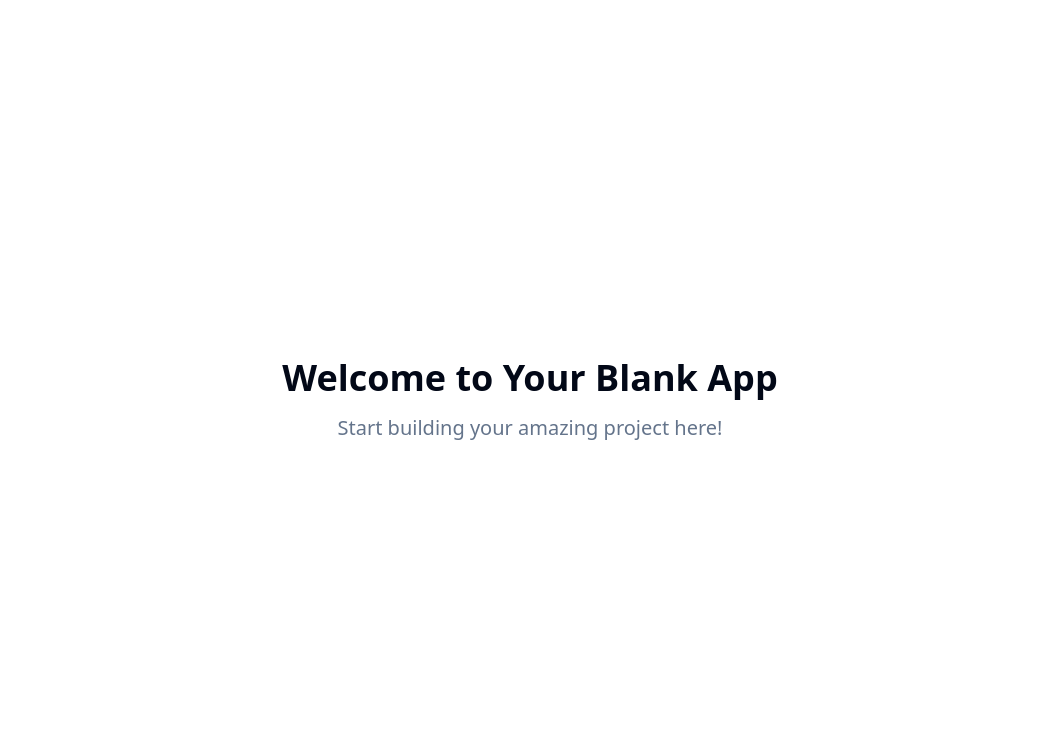
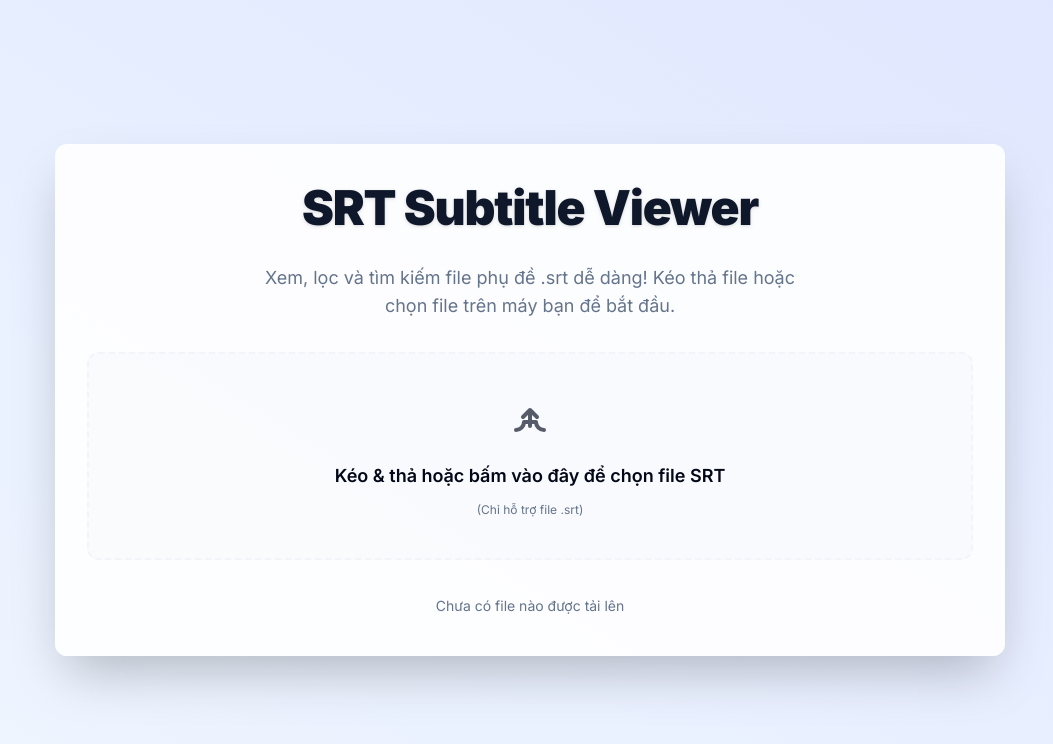
Before and after one commit to besenai/sleek-subtitle-vision-71, a React (Vite) app: page / in a window 1280 px wide. Shown: the top 744 px of the page, without its empty margins (110-1163 px from the left). Built offline with nearby package versions, Linux system fonts and the light colour scheme.

Commit message:
Add SRT Subtitle Viewer
Implement a webapp for viewing SRT subtitles with a modern and beautiful interface.

```diff
--- a/index.html
+++ b/index.html
@@ -1,23 +1,26 @@
+
 <!DOCTYPE html>
 <html lang="en">
   <head>
     <meta charset="UTF-8" />
     <meta name="viewport" content="width=device-width, initial-scale=1.0" />
-    <title>sleek-subtitle-vision</title>
-    <meta name="description" content="Lovable Generated Project" />
+    <title>SRT Subtitle Viewer</title>
+    <meta name="description" content="Xem file phụ đề SRT nhanh, đẹp & hiện đại" />
     <meta name="author" content="Lovable" />
 
-    <meta property="og:title" content="sleek-subtitle-vision" />
-    <meta property="og:description" content="Lovable Generated Project" />
+    <meta property="og:title" content="SRT Subtitle Viewer" />
+    <meta property="og:description" content="Xem file phụ đề SRT nhanh, đẹp & hiện đại" />
     <meta property="og:type" content="website" />
     <meta property="og:image" content="https://lovable.dev/opengraph-image-p98pqg.png" />
 
     <meta name="twitter:card" content="summary_large_image" />
     <meta name="twitter:site" content="@lovable_dev" />
     <meta name="twitter:image" content="https://lovable.dev/opengraph-image-p98pqg.png" />
+    <!-- Thêm Inter font (Google Fonts) -->
+    <link rel="stylesheet" href="https://fonts.googleapis.com/css2?family=Inter:wght@400;600;900&display=swap">
   </head>
 
-  <body>
+  <body class="font-sans">
     <div id="root"></div>
     <script type="module" src="/src/main.tsx"></script>
   </body>
--- /dev/null
+++ b/src/components/SubtitleList.tsx
@@ -0,0 +1,74 @@
+
+import React, { useState } from "react";
+import { SubtitleItem } from "@/lib/srtParser";
+
+interface SubtitleListProps {
+  items: SubtitleItem[];
+}
+
+const SubtitleList: React.FC<SubtitleListProps> = ({ items }) => {
+  const [search, setSearch] = useState("");
+  const [highlightId, setHighlightId] = useState<number|null>(null);
+
+  const filtered =
+    search.trim() === ""
+      ? items
+      : items.filter(
+          (item) =>
+            item.text.toLowerCase().includes(search.toLowerCase()) ||
+            item.id.toString() === search ||
+            item.start.includes(search) ||
+            item.end.includes(search)
+        );
+
+  return (
+    <div className="w-full mt-6 flex flex-col bg-card shadow-xl rounded-xl border border-border animate-fade-in">
+      <div className="px-6 pt-5 flex flex-col sm:flex-row sm:items-center gap-2">
+        <h2 className="text-2xl font-bold flex-1">Danh sách Subtitles ({filtered.length})</h2>
+        <input
+          type="text"
+          placeholder="Tìm kiếm nội dung, thời gian, số dòng..."
+          value={search}
+          onChange={(e) => setSearch(e.target.value)}
+          className="rounded-md border px-3 py-1 bg-accent focus:outline-primary transition w-full sm:w-56 text-base"
+        />
+      </div>
+      <div className="overflow-x-auto overflow-y-auto max-h-[60vh] mt-3 min-h-[10rem]">
+        <table className="min-w-full table-auto">
+          <thead>
+            <tr className="bg-accent/70">
+              <th className="text-left px-4 py-2 text-sm font-medium text-muted-foreground">#</th>
+              <th className="text-left px-4 py-2 text-sm font-medium text-muted-foreground">Thời gian</th>
+              <th className="text-left px-4 py-2 text-sm font-medium text-muted-foreground">Nội dung</th>
+            </tr>
+          </thead>
+          <tbody>
+            {filtered.length === 0 ? (
+              <tr>
+                <td colSpan={3} className="px-4 py-4 text-center text-muted-foreground">Không tìm thấy subtitle nào.</td>
+              </tr>
+            ) : (
+              filtered.map((item) => (
+                <tr
+                  key={item.id}
+                  className={`transition cursor-pointer hover:bg-primary/10 ${
+                    highlightId === item.id ? "bg-primary/10 text-primary" : ""
+                  }`}
+                  onMouseEnter={() => setHighlightId(item.id)}
+                  onMouseLeave={() => setHighlightId(null)}
+                  onClick={() => setHighlightId(item.id)}
+                >
+                  <td className="px-4 py-2 w-10 font-semibold">{item.id}</td>
+                  <td className="px-4 py-2 whitespace-nowrap">{item.start} - {item.end}</td>
+                  <td className="px-4 py-2 font-mono whitespace-pre-line">{item.text}</td>
+                </tr>
+              ))
+            )}
+          </tbody>
+        </table>
+      </div>
+    </div>
+  );
+};
+
+export default SubtitleList;
--- /dev/null
+++ b/src/components/SubtitleUploader.tsx
@@ -0,0 +1,66 @@
+
+import React, { useRef } from "react";
+import { toast } from "@/hooks/use-toast";
+
+interface SubtitleUploaderProps {
+  onUpload: (content: string) => void;
+}
+
+const SubtitleUploader: React.FC<SubtitleUploaderProps> = ({ onUpload }) => {
+  const ref = useRef<HTMLInputElement>(null);
+
+  const handleFile = (file: File) => {
+    if (!file.name.endsWith(".srt")) {
+      toast({ title: "Vui lòng chọn file .srt!", variant: "destructive" });
+      return;
+    }
+    const reader = new FileReader();
+    reader.onload = (e) => {
+      const content = e.target?.result as string;
+      onUpload(content);
+      toast({ title: "Tải file SRT thành công!", variant: "default" });
+    };
+    reader.onerror = () => {
+      toast({ title: "Không thể đọc file!", variant: "destructive" });
+    };
+    reader.readAsText(file);
+  };
+
+  const onDrop = (e: React.DragEvent<HTMLDivElement>) => {
+    e.preventDefault();
+    const file = e.dataTransfer.files && e.dataTransfer.files[0];
+    if (file) handleFile(file);
+  };
+
+  const onInputChange = (e: React.ChangeEvent<HTMLInputElement>) => {
+    const file = e.target.files && e.target.files[0];
+    if (file) handleFile(file);
+  };
+
+  return (
+    <div
+      className="w-full py-10 border-2 border-dashed border-accent rounded-xl cursor-pointer bg-accent/30 hover:bg-accent/40 transition flex flex-col items-center gap-3"
+      onDragOver={(e) => e.preventDefault()}
+      onDrop={onDrop}
+      onClick={() => ref.current?.click()}
+      tabIndex={0}
+      role="button"
+      aria-label="Chọn hoặc kéo thả file SRT"
+    >
+      <svg width="48" height="48" fill="none" viewBox="0 0 24 24" stroke="currentColor" className="text-primary/70 mb-2">
+        <path strokeLinecap="round" strokeLinejoin="round" strokeWidth={2} d="M12 16v-8m0 0l-3.5 3.5M12 8l3.5 3.5M19 17.998A4 4 0 0115 13.999H9a4 4 0 01-4 4"/>
+      </svg>
+      <span className="font-semibold text-lg">Kéo &amp; thả hoặc bấm vào đây để chọn file SRT</span>
+      <span className="text-xs text-muted-foreground">(Chỉ hỗ trợ file .srt)</span>
+      <input
+        ref={ref}
+        type="file"
+        accept=".srt"
+        onChange={onInputChange}
+        className="hidden"
+      />
+    </div>
+  );
+};
+
+export default SubtitleUploader;
--- /dev/null
+++ b/src/lib/srtParser.ts
@@ -0,0 +1,35 @@
+
+export interface SubtitleItem {
+  id: number;
+  start: string;
+  end: string;
+  text: string;
+}
+
+function parseTime(str: string) {
+  // SRT định dạng: 00:00:05,000
+  return str.replace(',', '.');
+}
+
+export function parseSRT(srt: string): SubtitleItem[] {
+  const entries = srt
+    .replace(/\r\n/g, '\n')
+    .replace(/\r/g, '\n')
+    .split('\n\n')
+    .filter(Boolean);
+
+  const subs: SubtitleItem[] = [];
+
+  for (const entry of entries) {
+    const lines = entry.split('\n');
+    if (lines.length >= 3) {
+      const id = parseInt(lines[0]);
+      const [start, end] = lines[1].split(' --> ').map(parseTime);
+      const text = lines.slice(2).join('\n');
+      if (!isNaN(id) && start && end && text) {
+        subs.push({ id, start, end, text });
+      }
+    }
+  }
+  return subs;
+}
--- a/src/pages/Index.tsx
+++ b/src/pages/Index.tsx
@@ -1,11 +1,37 @@
-// Update this page (the content is just a fallback if you fail to update the page)
+
+import React, { useState } from "react";
+import SubtitleUploader from "@/components/SubtitleUploader";
+import SubtitleList from "@/components/SubtitleList";
+import { parseSRT, SubtitleItem } from "@/lib/srtParser";
 
 const Index = () => {
+  const [subtitles, setSubtitles] = useState<SubtitleItem[] | null>(null);
+
+  const handleSrtUpload = (content: string) => {
+    const result = parseSRT(content);
+    setSubtitles(result);
+  };
+
   return (
-    <div className="min-h-screen flex items-center justify-center bg-background">
-      <div className="text-center">
-        <h1 className="text-4xl font-bold mb-4">Welcome to Your Blank App</h1>
-        <p className="text-xl text-muted-foreground">Start building your amazing project here!</p>
+    <div className="min-h-screen bg-gradient-to-tr from-blue-50 to-indigo-100 flex flex-col items-center justify-center py-10">
+      <div className="w-full max-w-[950px] mx-auto">
+        <div className="bg-white/90 shadow-2xl rounded-xl px-8 py-10 flex flex-col items-center gap-6 animate-scale-in">
+          <h1 className="text-4xl sm:text-5xl font-extrabold text-primary mb-2 tracking-tight drop-shadow">
+            SRT Subtitle Viewer
+          </h1>
+          <p className="text-lg text-muted-foreground mb-2 max-w-xl text-center">
+            Xem, lọc và tìm kiếm file phụ đề .srt dễ dàng! Kéo thả file hoặc chọn file trên máy bạn để bắt đầu.
+          </p>
+          {!subtitles && (
+            <SubtitleUploader onUpload={handleSrtUpload} />
+          )}
+          {subtitles && (
+            <SubtitleList items={subtitles} />
+          )}
+          {!subtitles && (
+            <div className="text-sm mt-3 text-muted-foreground">Chưa có file nào được tải lên</div>
+          )}
+        </div>
       </div>
     </div>
   );
--- a/tailwind.config.ts
+++ b/tailwind.config.ts
@@ -1,3 +1,4 @@
+
 import type { Config } from "tailwindcss";
 
 export default {
@@ -18,6 +19,9 @@ export default {
 			}
 		},
 		extend: {
+			fontFamily: {
+				sans: ['Inter', 'ui-sans-serif', 'system-ui', 'sans-serif']
+			},
 			colors: {
 				border: 'hsl(var(--border))',
 				input: 'hsl(var(--input))',
@@ -84,11 +88,48 @@ export default {
 					to: {
 						height: '0'
 					}
+				},
+				// (fade, scale etc giữ nguyên)
+				'fade-in': {
+					'0%': {
+						opacity: '0',
+						transform: 'translateY(10px)'
+					},
+					'100%': {
+						opacity: '1',
+						transform: 'translateY(0)'
+					}
+				},
+				'fade-out': {
+					'0%': {
+						opacity: '1',
+						transform: 'translateY(0)'
+					},
+					'100%': {
+						opacity: '0',
+						transform: 'translateY(10px)'
+					}
+				},
+				'scale-in': {
+					'0%': {
+						transform: 'scale(0.95)',
+						opacity: '0'
+					},
+					'100%': {
+						transform: 'scale(1)',
+						opacity: '1'
+					}
+				},
+				'scale-out': {
+					from: { transform: 'scale(1)', opacity: '1' },
+					to: { transform: 'scale(0.95)', opacity: '0' }
 				}
 			},
 			animation: {
-				'accordion-down': 'accordion-down 0.2s ease-out',
-				'accordion-up': 'accordion-up 0.2s ease-out'
+				'fade-in': 'fade-in 0.3s ease-out',
+				'fade-out': 'fade-out 0.3s ease-out',
+				'scale-in': 'scale-in 0.2s ease-out',
+				'scale-out': 'scale-out 0.2s ease-out'
 			}
 		}
 	},
```
